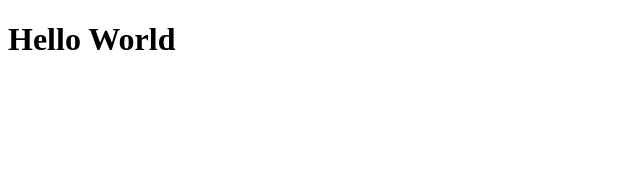
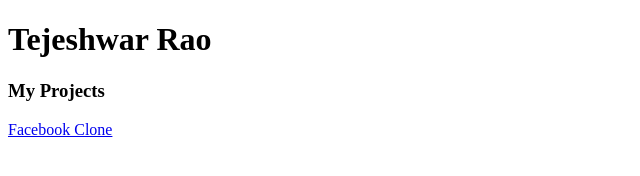
Before and after one commit to Teja-Karnena/Teja-Karnena.github.io, a plain HTML site: page index.html in a window 1280 px wide. Shown: the whole page, without its empty margins (0-640 px from the left). Drawn offline with Linux system fonts and the light colour scheme.

Commit message:
Update index.html

```diff
--- a/index.html
+++ b/index.html
@@ -6,6 +6,10 @@
     <title>Document</title>
 </head>
 <body>
-    <h1>Hello World</h1>
+    <div class="container">
+        <h1>Tejeshwar Rao</h1>
+        <h3>My Projects</h3>
+        <a href="https://teja-karnena.github.io/Facebook/index.html">Facebook Clone</a>
+    </div>
 </body>
 </html>
```
